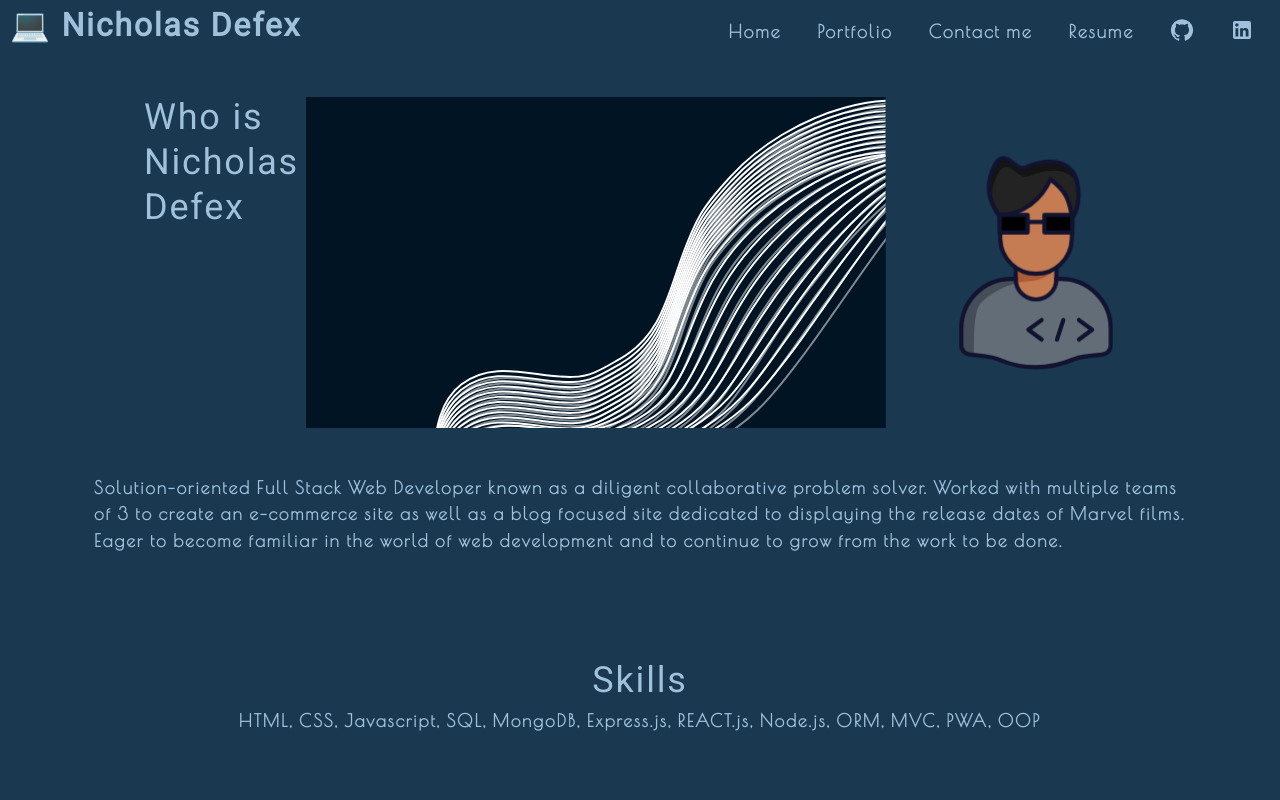
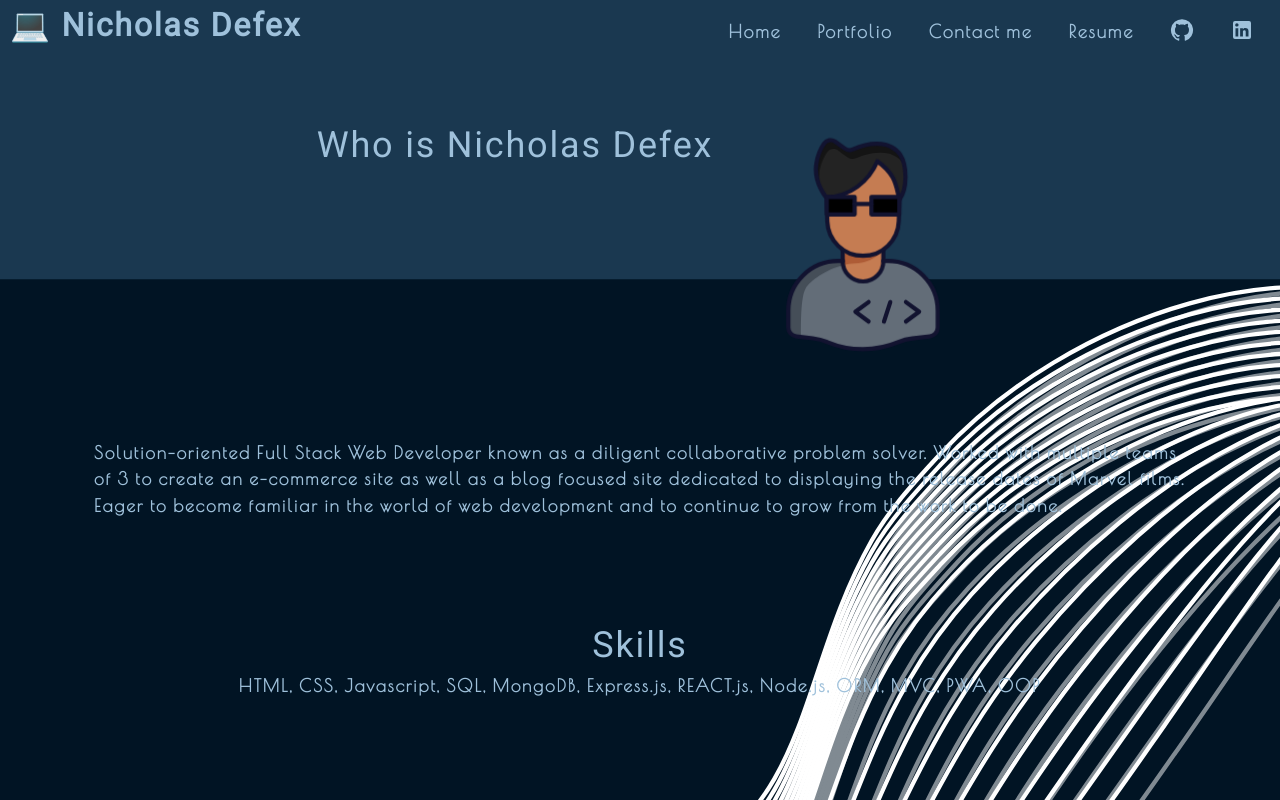
Before and after one commit to Ndefected15/Nicholas-Defex, a React (Create React App) app: page / in a window 1280 px wide. Shown: the top 800 px of the page. Built offline with nearby package versions, Linux system fonts and the light colour scheme.

Commit message:
check for other capital letter branch

```diff
--- a/src/components/Home/index.js
+++ b/src/components/Home/index.js
@@ -8,13 +8,7 @@ function Home() {
 		<section className="my-1">
 			<h1 id="about" className="centered">
 				<div class="name">Who is Nicholas Defex</div>
-				<Player
-					src={Waves}
-					className="wave"
-					autoplay
-					loop={true}
-					style={{ margin: '0 0 0 0' }}
-				/>
+				<Player src={Waves} className="wave" autoplay loop={true} />
 				<div class="flex-row">
 					<Player
 						src={Dev}
--- a/src/index.css
+++ b/src/index.css
@@ -15,10 +15,15 @@ main {
 
 .wave {
 	display: flex;
-	justify-content: center;
-	position: center;
-
+	width: 100%;
+	height: 100%;
+	/* justify-content: center; */
+	position: absolute;
 	z-index: -1;
+	left: 0;
+	right: 0;
+	margin-left: auto;
+	margin-right: auto;
 }
 
 .centered {
@@ -33,6 +38,7 @@ main {
 	justify-content: center;
 	padding-bottom: 200px;
 	padding-left: 50px;
+	z-index: 100%;
 }
 
 :root {
```
